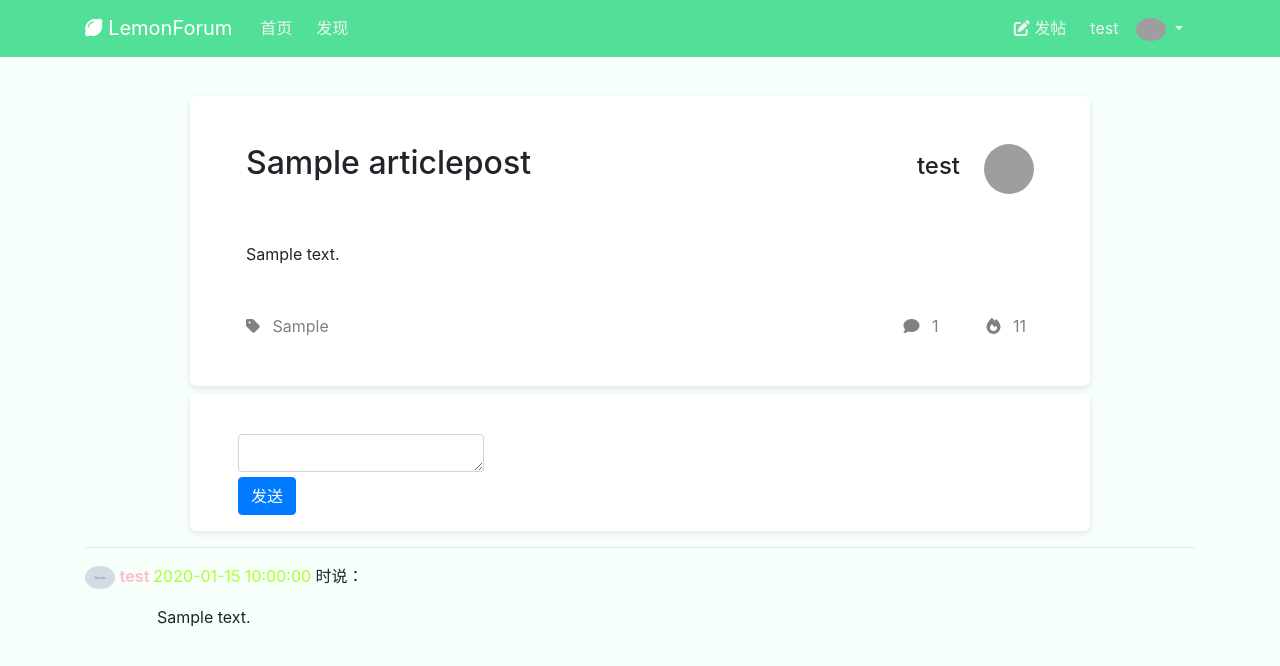
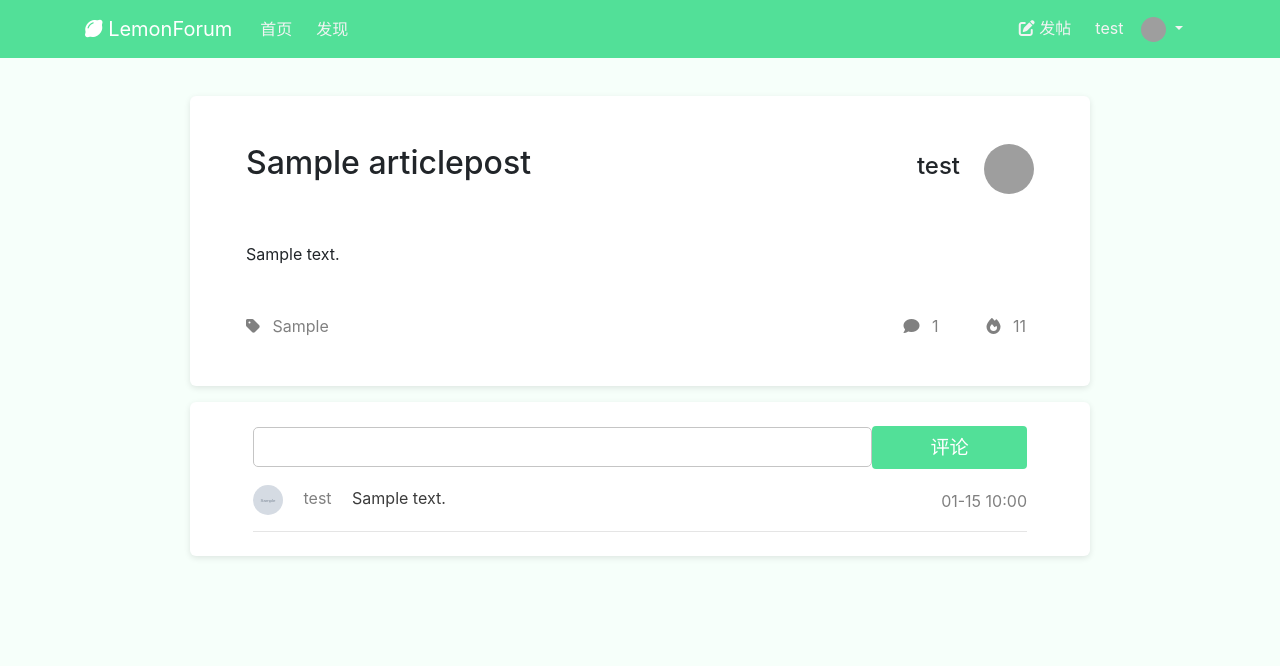
Before and after one commit to AndrewZhou924/Bootstarp_Django_website, a Django app: page /article/article-detail/1/ in a window 1280 px wide. Shown: the top 666 px of the page. Run offline with Django 3.2, Linux system fonts and the light colour scheme; a user stored in the database is signed in; data comes from the database, SQL or seed files in the repository; tables that the repository leaves empty hold one stand-in row (values such as "Sample post"); grey boxes marked "Sample" are stand-in pictures; some libraries are stand-ins or nearby versions; grey boxes are pictures that could not be loaded.

Commit message:
modify frontend

```diff
--- a/main project/BBS_Django/templates/article/detail.html
+++ b/main project/BBS_Django/templates/article/detail.html
@@ -6,6 +6,63 @@ LemonForum-{{ article.title }}
 {% endblock title %}
 {% block css %}
 <link rel="stylesheet" href="{% static 'mycss/detail.css' %}">
+<style>
+.mybutton{
+    background-color: #52e098 ;
+    color: white;
+    width:20%;
+    font-size: 120%;
+    -webkit-box-shadow: none;
+    box-shadow:none;
+}
+
+.mybutton:hover{
+    background-color: #44bd80 ;
+    color: white;
+    width:20%;
+    -webkit-box-shadow: none;
+    box-shadow:none;
+
+}
+
+.mybutton:focus{
+    background-color: #33af70 ;
+    color: white;
+    width:20%;
+
+    -webkit-box-shadow: none;
+    box-shadow:none;
+
+}
+
+textarea.form-control{
+    border-color:#c5c5c5;
+    border-style:solid;
+    border-top-width:1px;
+    border-right-width:1px;
+    border-bottom-width:1px;
+    border-left-width:1px;
+    border-radius: 5px;
+    background-color: #ffffff;
+    outline: 0;
+    -webkit-box-shadow: none;
+    box-shadow:none;
+}
+textarea.form-control:hover,textarea.form-control:focus{
+    border-color:#c5c5c5c9;
+    border-style:solid;
+    border-top-width:1px;
+    border-right-width:1px;
+    border-bottom-width:1px;
+    border-left-width:1px;
+    border-radius: 5px;
+    background-color: #ffffff;
+    outline: 0;
+    -webkit-box-shadow: 0px 1px 1px #21774c80;
+    box-shadow:0px 0px 5px #21774c41;
+}
+
+</style>
 
 {% endblock css%}
 
@@ -70,56 +127,77 @@ LemonForum-{{ article.title }}
 
     </div>
 </div>
+
+<div class="d-flex justify-content-center mt-3 ">
+        <div class="articleblock px-5 py-2">
+                <div class="container mt-3">
                         {% if user.is_authenticated %}
-<div class="d-flex justify-content-center mt-2">
-        <div class="articleblock px-5 py-3">
-            <div class = "d-flex justify-content-between">
                         <form method="POST" action="{% url 'comment:post_comment' article.id %}">
+
                                 {% csrf_token %}
-                            <div class="from-group">
+                                    <div class="form-group form-inline">
                                         <label for="body"></label>
                                         <textarea
                                         type="text"
                                         class="form-control"
                                         id="body"
                                         name="body"
-                                rows="1"></textarea>
+                                        rows="1"
+                                        style = "resize: none; width: 80%;
+                                        height: 40px;"></textarea>
+
+                                    <!--提交-->
+                                    <button type="submit" class="btn mybutton">评论</button>
                                     </div>
-                            <!--提交-->
-                            <div style="margin-top: 5px"><button type="submit" class="btn btn-primary">发送</button></div>
+                            </form>
 
-                    </form>
+
+
+
+
+{% else %}
+            <div class="row justify-content-between mb-3 mx-1" style="color:#a8a8a8">
+                <div>
+                    想评论？<a style="color:#3b3b3b" href="{% url 'userprofile:login' %}">点此登录</a>
+                </div>
+                <div>
+                    没有账号？<a style="color:#3b3b3b" href="{% url 'userprofile:register' %}">点此注册</a>
+                </div>
+
+            </div>
+
+{% endif %}
+        <!--显示评论-->
+        {% for comment in comments %}
+        <div class="d-flex justify-content-between">
+
+                <div>
+                    <img src="{{comment.user_avatar.url}}" style="width: 30px;height:30px; border-radius: 50%;" class="small">
+
+                    <span class="ml-3" style="color:gray ;font-size: 1em">
+                        {{ comment.user }}
+                    </span>
+
+                    <span class="ml-3" style="color:#3b3b3b; font-family: inherit; font-size: 1em">
+                        {{ comment.body }}
+                    </span>
+                </div>
+                <div class="mt-1" style="color:gray;font-family: inherit; font-size: 1em">
+                    {{ comment.created|date:"m-d   H:i" }}
+                </div>
+
+
+        </div>
+        <hr>
+        {% endfor %}
+    </div>
+    </div>
+</div>
 </div>
 </div>
 </div>
 
-{% else %}
-            <br>
-            <h5 class="row justify-content-center">
-                请<a href="{% url 'userprofile:login' %}">登录</a>后回复
-            </h5>
-        {% endif %}
-        <!--显示评论-->
-        <div>
-            {% for comment in comments %}
-                <hr>
-                <p>
-                    <img src="{{comment.user_avatar.url}}" style="max-width: 30px; border-radius: 50%;" class="small">
-
-                    <strong style="color: pink">
-                        {{ comment.user }}
-                    </strong>
-                    <span style="color: greenyellow;">
-                        {{ comment.created|date:"Y-m-d H:i:s" }}
-                    </span>时说：
-                </p>
-                <pre style="font-family: inherit; font-size: 1em">
-                {{ comment.body }}
-                </pre>
-            {% endfor %}
-        </div>
-    </div>
-    </div>
+<div class="mb-5">
 </div>
 
 <script>
--- a/main project/BBS_Django/templates/base.html
+++ b/main project/BBS_Django/templates/base.html
@@ -51,13 +51,13 @@
                             <li class="nav-item dropdown">
                                 <a href="#" class="nav-link dropdown-toggle" id="navbarDropdown" role="button" data-toggle="dropdown" aria-haspopup="true" aria-expanded="false">
                                     {{ user.username }} &nbsp;&nbsp;
-                                     <img src="/media/avatar/{{user.username}}" style="max-width: 30px; border-radius: 50%;" class="small">
+                                     <img src="/media/avatar/{{user.username}}" style="width: 25px; height:25px;border-radius: 50%;" class="small">
                                     {% comment %}
                                     {% if not profile.avatar %}
-                                    <img src="/media/avatar/default.jpg" style="max-width: 30px; border-radius: 50%;" class="small">
+                                    <img src="/media/avatar/default.jpg" style="width: 25px;height:25px; border-radius: 50%;" class="small">
 
                                     {% else %}
-                                    <img src="{{ profile.avatar.url }}" style="max-width: 30px; border-radius: 50%;" class="small">
+                                    <img src="{{ profile.avatar.url }}" style="width: 25px; height:25px;border-radius: 50%;" class="small">
                                     {%endif%} {% endcomment %}
                                 </a>
                                 <div class="dropdown-menu" aria-labelledby="navbarDropdown">
```
Also changed, not shown: main project/BBS_Django/static/mycss/detail.css (line endings or trailing spaces). Lines whose indentation alone changed are shown as unchanged.
